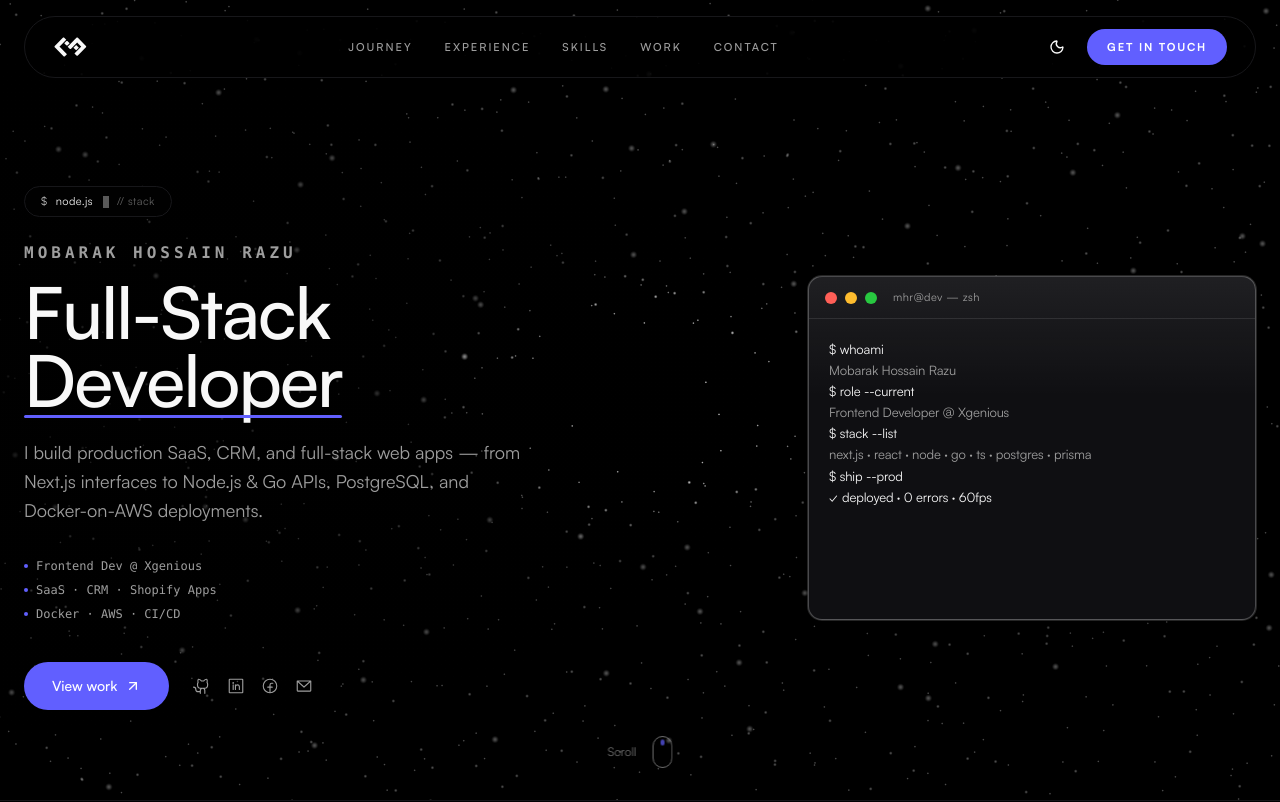
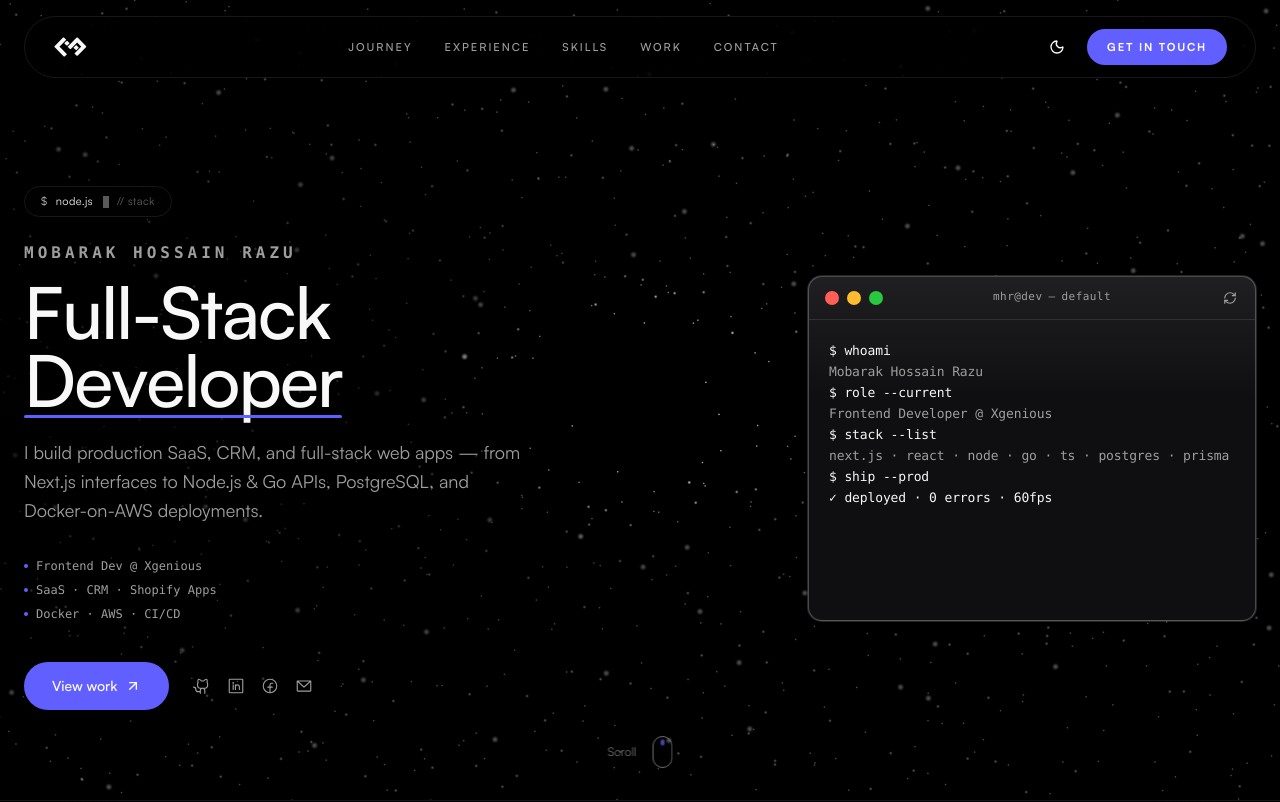
Before and after one commit to mdmhrz/my-portfolio-next, a Next.js app: page / in a window 1280 px wide. Shown: the top 802 px of the page. Built offline with nearby package versions, Linux system fonts and the light colour scheme.

Commit message:
banner codeblock polished

```diff
--- a/src/components/hero/CodeCard.tsx
+++ b/src/components/hero/CodeCard.tsx
@@ -1,12 +1,11 @@
 'use client';
 
-import { useEffect, useState } from 'react';
+import { useEffect, useState, useRef } from 'react';
+import { Terminal, RefreshCw, Eye } from 'lucide-react';
 
 type LineType = 'cmd' | 'out' | 'ok';
 type Line = { t: LineType; text: string };
 
-// The terminal sequence that types itself out. Commands are typed char-by-char;
-// outputs appear instantly on "enter" (like a real shell).
 const SCRIPT: Line[] = [
   { t: 'cmd', text: '$ whoami' },
   { t: 'out', text: 'Mobarak Hossain Razu' },
@@ -18,77 +17,231 @@ const SCRIPT: Line[] = [
   { t: 'ok', text: '✓ deployed · 0 errors · 60fps' },
 ];
 
+const DIAGNOSTICS: Line[] = [
+  { t: 'cmd', text: '$ systemctl status mhr-portfolio' },
+  { t: 'out', text: '● mhr-portfolio.service - System Status' },
+  { t: 'out', text: '   Active: active (running) since Sat 2026-06-27' },
+  { t: 'out', text: '   Performance: 120fps physics thread locked' },
+  { t: 'out', text: '   Memory: 84.6MB (shared client bundle)' },
+  { t: 'ok', text: '✓ All systems operational. Build passing.' },
+];
+
+const THEMES = [
+  {
+    name: 'Default',
+    cardClass: 'bg-card border-foreground/25 ring-foreground/15 text-foreground',
+    headerClass: 'border-foreground/10 text-muted-foreground',
+    cmdColor: 'text-foreground',
+    outColor: 'text-muted-foreground',
+    okColor: 'text-foreground',
+    caretColor: 'bg-foreground',
+    glow: '',
+  },
+  {
+    name: 'Matrix Green',
+    cardClass: 'bg-zinc-950/95 border-emerald-500/30 ring-emerald-500/10 text-emerald-400',
+    headerClass: 'border-emerald-500/15 text-emerald-500/60',
+    cmdColor: 'text-emerald-400 font-bold',
+    outColor: 'text-emerald-500/80',
+    okColor: 'text-emerald-300 font-semibold',
+    caretColor: 'bg-emerald-400',
+    glow: 'shadow-[0_0_35px_rgba(16,185,129,0.15)]',
+  },
+  {
+    name: 'Retro Amber',
+    cardClass: 'bg-stone-950/95 border-amber-500/30 ring-amber-500/10 text-amber-500',
+    headerClass: 'border-amber-500/15 text-amber-600/60',
+    cmdColor: 'text-amber-500 font-bold',
+    outColor: 'text-amber-600/80',
+    okColor: 'text-amber-400 font-semibold',
+    caretColor: 'bg-amber-500',
+    glow: 'shadow-[0_0_35px_rgba(245,158,11,0.15)]',
+  },
+  {
+    name: 'Synthwave',
+    cardClass: 'bg-slate-950/95 border-fuchsia-500/30 ring-fuchsia-500/10 text-fuchsia-400',
+    headerClass: 'border-fuchsia-500/15 text-fuchsia-500/60',
+    cmdColor: 'text-fuchsia-400 font-bold',
+    outColor: 'text-fuchsia-500/80',
+    okColor: 'text-pink-400 font-semibold',
+    caretColor: 'bg-fuchsia-400',
+    glow: 'shadow-[0_0_35px_rgba(217,70,239,0.15)]',
+  },
+];
+
 const sleep = (ms: number) => new Promise((r) => setTimeout(r, ms));
 
 export function CodeCard({ start }: { start: boolean }) {
   const [lines, setLines] = useState<Line[]>([]);
   const [typing, setTyping] = useState(true);
+  const [isClosed, setIsClosed] = useState(false);
+  const [themeIdx, setThemeIdx] = useState(0);
+  const [controlsHovered, setControlsHovered] = useState(false);
+
+  const cancelRef = useRef<boolean>(false);
+  const activeScript = useRef<Line[]>(SCRIPT);
+
+  // Core Typing Loop Engine
+  const runScript = async (scriptLines: Line[]) => {
+    cancelRef.current = false;
+    setTyping(true);
+    const displayed: Line[] = [];
+    setLines([]);
+
+    for (const line of scriptLines) {
+      if (cancelRef.current) return;
+
+      if (line.t === 'cmd') {
+        displayed.push({ t: 'cmd', text: '' });
+        setLines([...displayed]);
+        for (const ch of line.text) {
+          if (cancelRef.current) return;
+          displayed[displayed.length - 1] = { t: 'cmd', text: displayed[displayed.length - 1].text + ch };
+          setLines([...displayed]);
+          await sleep(25);
+        }
+        await sleep(200);
+      } else {
+        displayed.push({ ...line });
+        setLines([...displayed]);
+        await sleep(line.t === 'ok' ? 250 : 150);
+      }
+    }
+    if (!cancelRef.current) setTyping(false);
+  };
 
   useEffect(() => {
     if (!start) return;
-    let cancelled = false;
-
-    (async () => {
-      const displayed: Line[] = [];
-      for (const line of SCRIPT) {
-        if (cancelled) return;
-
-        if (line.t === 'cmd') {
-          // Type the command character by character.
-          displayed.push({ t: 'cmd', text: '' });
-          setLines([...displayed]);
-          for (const ch of line.text) {
-            if (cancelled) return;
-            displayed[displayed.length - 1] = { t: 'cmd', text: displayed[displayed.length - 1].text + ch };
-            setLines([...displayed]);
-            await sleep(26);
-          }
-          await sleep(220);
-        } else {
-          // Output appears instantly after the "enter".
-          displayed.push({ ...line });
-          setLines([...displayed]);
-          await sleep(line.t === 'ok' ? 260 : 170);
-        }
-      }
-      if (!cancelled) setTyping(false);
-    })();
-
+    runScript(SCRIPT);
     return () => {
-      cancelled = true;
+      cancelRef.current = true;
     };
   }, [start]);
 
+  const handleRestart = () => {
+    cancelRef.current = true;
+    setTimeout(() => {
+      activeScript.current = SCRIPT;
+      runScript(SCRIPT);
+    }, 50);
+  };
+
+  const handleDiagnostics = () => {
+    cancelRef.current = true;
+    setTimeout(() => {
+      activeScript.current = DIAGNOSTICS;
+      runScript(DIAGNOSTICS);
+    }, 50);
+  };
+
+  const cycleTheme = () => {
+    setThemeIdx((prev) => (prev + 1) % THEMES.length);
+  };
+
+  const activeTheme = THEMES[themeIdx];
+
+  // Minimized Restore Button
+  if (isClosed) {
+    return (
+      <div className="flex h-[366px] w-full max-w-md items-center justify-center">
+        <button
+          onClick={() => setIsClosed(false)}
+          className="group flex items-center gap-3 rounded-full border border-indigo-500/30 bg-card px-6 py-3 text-sm font-medium text-indigo-600 dark:text-indigo-400 shadow-xl transition-all duration-300 hover:scale-105 hover:border-indigo-500 hover:shadow-indigo-500/10 active:scale-95"
+        >
+          <Terminal className="h-4 w-4 transition-transform group-hover:rotate-6" />
+          <span>Restore Terminal</span>
+          <span className="flex h-5 w-5 items-center justify-center rounded-full bg-indigo-500/10 text-[10px]">
+            <Eye className="h-3 w-3" />
+          </span>
+        </button>
+      </div>
+    );
+  }
+
   return (
     <div
-      className="w-full max-w-md overflow-hidden rounded-xl border border-foreground/25 bg-card shadow-2xl ring-1 ring-foreground/15 backdrop-blur-md"
+      className={`w-full max-w-md overflow-hidden rounded-xl border ring-1 backdrop-blur-md transition-all duration-500 ${activeTheme.cardClass} ${activeTheme.glow}`}
       style={{
         backgroundImage:
           'linear-gradient(180deg, color-mix(in oklch, var(--foreground) 7%, transparent), transparent 35%)',
+        transform: 'translateZ(20px)',
       }}
     >
-      {/* Window chrome — Mac traffic-light dots */}
-      <div className="flex items-center gap-2 border-b border-foreground/10 px-4 py-3">
-        <span className="h-3 w-3 rounded-full bg-[#ff5f57]" />
-        <span className="h-3 w-3 rounded-full bg-[#febc2e]" />
-        <span className="h-3 w-3 rounded-full bg-[#28c840]" />
-        <span className="ml-2 text-[11px] tracking-[0.04em] text-muted-foreground">mhr@dev — zsh</span>
+      {/* Window Title Bar */}
+      <div className={`flex items-center justify-between border-b px-4 py-3 ${activeTheme.headerClass}`}>
+        {/* Mac traffic light dots */}
+        <div
+          className="flex items-center gap-2"
+          onMouseEnter={() => setControlsHovered(true)}
+          onMouseLeave={() => setControlsHovered(false)}
+        >
+          {/* Red: Close / Minimize */}
+          <button
+            onClick={() => setIsClosed(true)}
+            aria-label="Close terminal"
+            className="relative flex h-3.5 w-3.5 items-center justify-center rounded-full bg-[#ff5f57] hover:bg-[#e04f47] transition-colors"
+          >
+            <span className={`text-[8px] font-extrabold text-red-950 pointer-events-none select-none transition-opacity duration-200 ${controlsHovered ? 'opacity-80' : 'opacity-0'}`}>
+              ✕
+            </span>
+          </button>
+
+          {/* Yellow: Theme Cycle */}
+          <button
+            onClick={cycleTheme}
+            aria-label="Cycle theme"
+            className="relative flex h-3.5 w-3.5 items-center justify-center rounded-full bg-[#febc2e] hover:bg-[#e0a324] transition-colors"
+          >
+            <span className={`text-[8px] font-extrabold text-amber-950 pointer-events-none select-none transition-opacity duration-200 ${controlsHovered ? 'opacity-80' : 'opacity-0'}`}>
+              −
+            </span>
+          </button>
+
+          {/* Green: Run Diagnostics */}
+          <button
+            onClick={handleDiagnostics}
+            aria-label="Run system diagnostics"
+            className="relative flex h-3.5 w-3.5 items-center justify-center rounded-full bg-[#28c840] hover:bg-[#20a830] transition-colors"
+          >
+            <span className={`text-[8px] font-extrabold text-emerald-950 pointer-events-none select-none transition-opacity duration-200 ${controlsHovered ? 'opacity-80' : 'opacity-0'}`}>
+              ＋
+            </span>
+          </button>
+        </div>
+
+        {/* Title / Description */}
+        <div className="flex items-center gap-1.5 text-[11px] font-mono tracking-[0.04em]">
+          <span>mhr@dev</span>
+          <span>—</span>
+          <span>{activeTheme.name.toLowerCase()}</span>
+        </div>
+
+        {/* Action icons */}
+        <button
+          onClick={handleRestart}
+          title="Restart shell script"
+          className="rounded p-0.5 hover:bg-foreground/5 active:scale-95 transition-all text-muted-foreground hover:text-foreground"
+        >
+          <RefreshCw className="h-3.5 w-3.5" />
+        </button>
       </div>
 
-      {/* Terminal body */}
-      <div className="min-h-[300px] p-5 text-[13px] leading-relaxed tracking-[-0.01em]">
+      {/* Terminal Display Body */}
+      <div className="min-h-[300px] p-5 font-mono text-[13px] leading-relaxed tracking-[-0.01em]">
         {lines.map((line, i) => {
           const isLast = i === lines.length - 1;
           const color =
             line.t === 'cmd'
-              ? 'text-foreground'
+              ? activeTheme.cmdColor
               : line.t === 'ok'
-                ? 'text-foreground'
-                : 'text-muted-foreground';
+                ? activeTheme.okColor
+                : activeTheme.outColor;
           return (
-            <div key={i} className={color}>
+            <div key={i} className={`${color} transition-colors duration-300`}>
               {line.text}
-              {isLast && typing && <span className="ml-0.5 inline-block h-3.5 w-2 animate-pulse bg-foreground align-middle" />}
+              {isLast && typing && (
+                <span className={`ml-0.5 inline-block h-3.5 w-2 animate-pulse align-middle ${activeTheme.caretColor}`} />
+              )}
             </div>
           );
         })}
```
Also changed, not shown: .commandcode/taste/taste.md.
